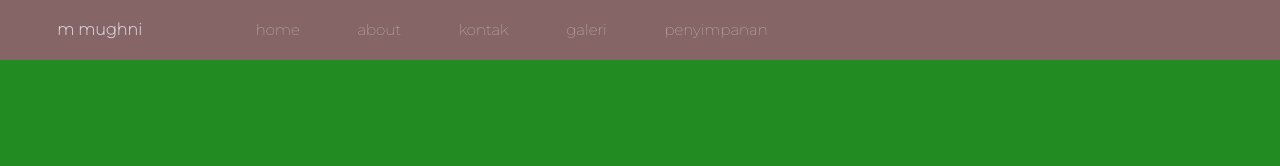
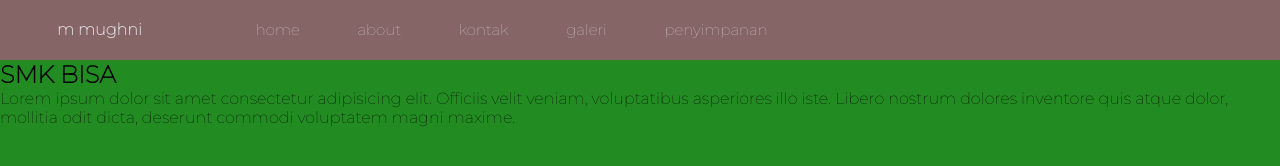
Before and after one commit to ughni/smk-ma-arif-nu-kajen, a plain HTML site: page index.html in a window 1280 px wide. Drawn offline with Linux system fonts and the light colour scheme.

Commit message:
ada lagi

```diff
--- a/index.html
+++ b/index.html
@@ -40,6 +40,10 @@
         <span></span>
         <span></span>
     </nav>
+    <main>
+        <h2>SMK BISA</h2>
+        <p>Lorem ipsum dolor sit amet consectetur adipisicing elit. Officiis velit veniam, voluptatibus asperiores illo iste. Libero nostrum dolores inventore quis atque dolor, mollitia odit dicta, deserunt commodi voluptatem magni maxime.</p>
+    </main>
     </div>
 </body>
 </html>
```
